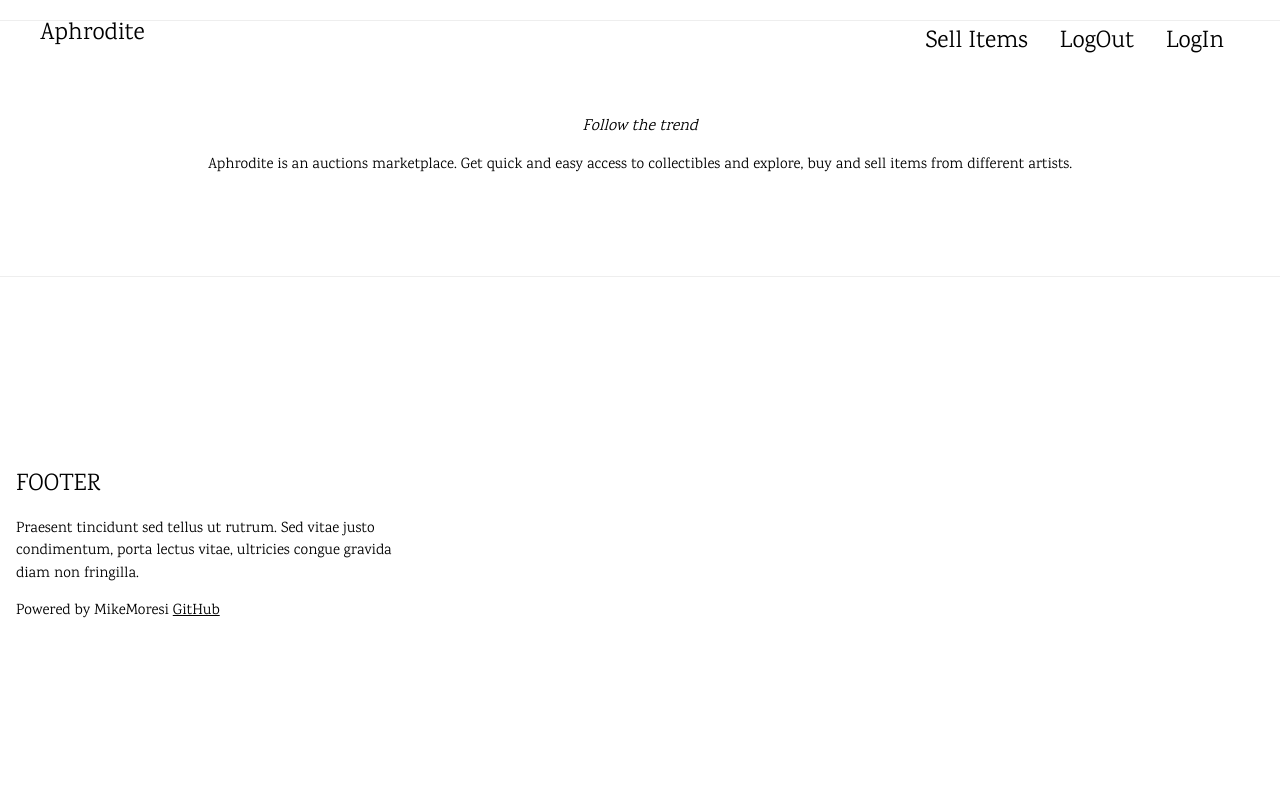
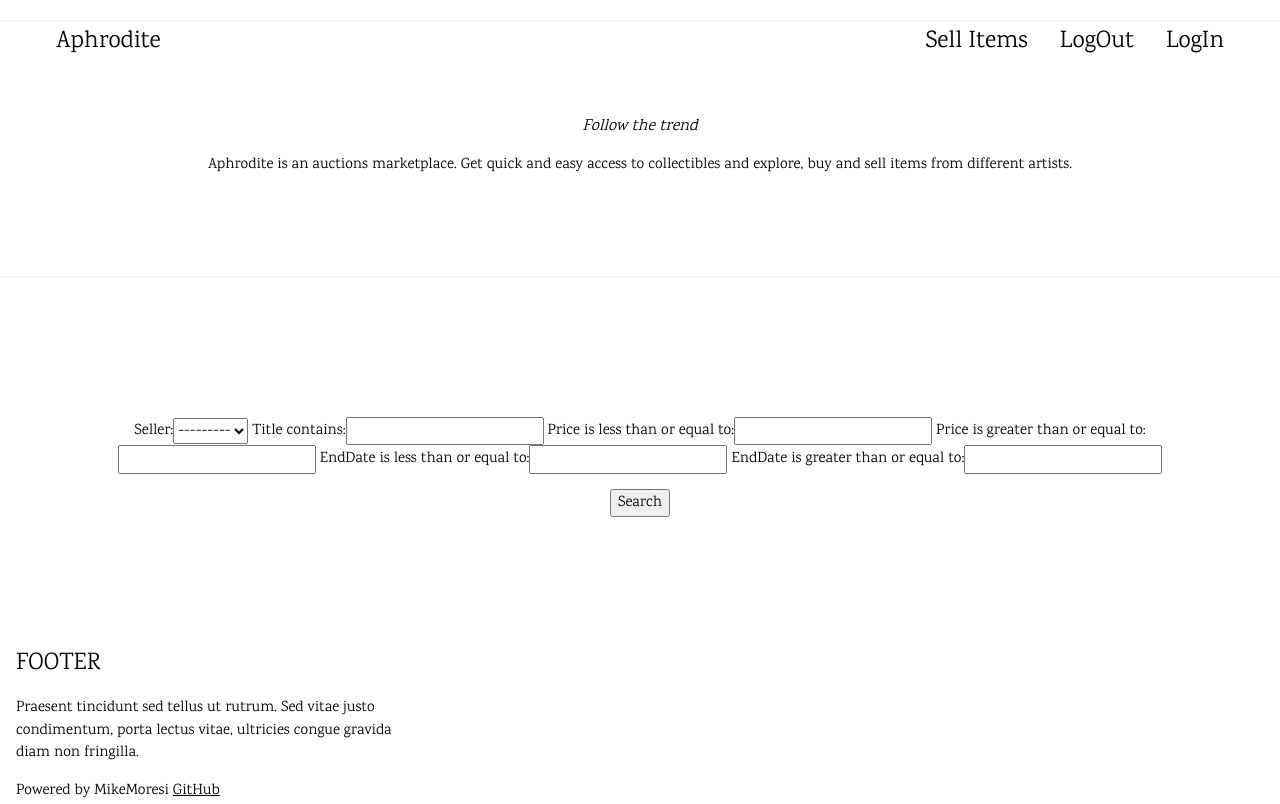
Before and after one commit to MikeMoresi/Aphrodite-AuctionApp-Ropsten, a Django app: page / in a window 1280 px wide. Shown: the top 804 px of the page. Before the commit the page ends 618 px from the top, so only its background shows below. Run offline with Django 3.2, Linux system fonts and the light colour scheme; data that the repository does not hold is empty; some libraries are stand-ins or nearby versions.

Commit message:
second commit

```diff
--- a/App/admin.py
+++ b/App/admin.py
@@ -1,6 +1,6 @@
 from django.contrib import admin
-from .models import Auctions
+from .models import Auction
 
 # Register your models here.
 
-admin.site.register(Auctions)
+admin.site.register(Auction)
--- /dev/null
+++ b/App/filters.py
@@ -0,0 +1,16 @@
+import django_filters
+from .models import *
+from django_filters import DateFilter, NumberFilter, CharFilter
+
+class AuctionFilter(django_filters.FilterSet):
+    title = CharFilter(field_name='title',lookup_expr='contains')
+    pricelte = NumberFilter(field_name='price',lookup_expr='lte')
+    pricegte = NumberFilter(field_name='price',lookup_expr='gte')
+    enddatelte = DateFilter(field_name='endDate',lookup_expr='lte')
+    enddategte = DateFilter(field_name='endDate',lookup_expr='gte')
+
+
+    class Meta:
+        model = Auction
+        exclude = ('active','image','hash','txId','lastBidder','descriptiveText','bid','publicDate','endDate','price','title')
+        fields = ('seller',)
--- a/App/templates/mainpage.html
+++ b/App/templates/mainpage.html
@@ -7,7 +7,7 @@
     <div class="w3-right w3-padding-16"><a href="{% url 'login' %}" onclick="w3_close()" class="w3-bar-item w3-button">LogIn</a></div>
     <div class="w3-right w3-padding-16"><a href="{% url 'logout' %}" onclick="w3_close()" class="w3-bar-item w3-button">LogOut</a></div>
     <div class="w3-right w3-padding-16"><a href="sell" onclick="w3_close()" class="w3-bar-item w3-button">Sell Items</a></div>
-    <div class="w3-left w3-padding-16">Aphrodite</div>
+    <div class="w3-left w3-padding-16"><a href="" class="w3-bar-item w3-button">Aphrodite</a></div>
     <div>
         {% if messages %}
             <ul class="messages">
@@ -31,20 +31,22 @@
 <hr>
 
 <!-- !PAGE CONTENT! -->
+
 <div class="w3-main w3-content w3-padding" style="max-width:1200px;margin-top:100px">
-
+<div>
+    <form method="get" class="w3-container w3-padding-32 w3-center">
+        {{myFilter.form}}
+        <p><button class="btn btn-primaty" type="submit">Search</button></p>
+    </form>
+</div>
   <!-- First Photo Grid-->
 
-      {% for obj in objects %}
+    {% for obj in objects %}
             <div class="w3-row-padding w3-padding-16 w3-quarter w3-margin-bottom">
-                    <h3>{{ obj.objectsName }}</h3>
+                    <h3>{{ obj.title }}</h3>
                     <img src="{{ obj.image.url}}" width="200" height="200">
                     <p>End Date: {{ obj.endDate }}</p>
-                    {% if obj.lastBidder == "" %}
-                    <p>Starting Price: {{ obj.startingPrice }} $</p>
-                    {%else%}
-                    <p>{{obj.lastBid}} $ from {{obj.lastBidder}}</p>
-                    {% endif %}
+                    <p>Price: {{ obj.price }} $</p>
                     <p>"{{obj.descriptiveText}}"</p>
                     <p>Seller: {{obj.seller}}</p>
                     <button type="submit" name="makeAnOffer"><a href="{{obj.get_url}}" style="text-decoration:none">Make an offer!</a></button>
--- a/App/templates/sell.html
+++ b/App/templates/sell.html
@@ -30,10 +30,13 @@
         {{ form.as_p }}
         <button type="submit" class="btn btn-primary">Save</button>
     </form>
+    <button type="submit"><a href="{% url 'mainpage' %}" style="text-decoration:none">Homepage</a></button>
+
 {% else %}
     <div class="w3-margin-left">
     <h2>OPS! You are not logged in</h2>
     <button type="submit"><a href="{% url 'login' %}" style="text-decoration:none">Login</a></button>
+
     </div>
 </div>
 {% endif %}
--- a/App/views.py
+++ b/App/views.py
@@ -3,9 +3,11 @@ from django.contrib.auth.forms import UserCreationForm
 from django.urls import reverse_lazy
 from django.views import generic
 from .forms import SellForms,BidForms
-from .models import Auctions
+from .models import Auction
 from django.contrib import messages
+from .filters import AuctionFilter
 import redis, datetime
+
 
 
 #redis
@@ -17,7 +19,7 @@ class SignUpView(generic.CreateView):
     template_name = 'registration/signup.html'
 
 def mainpage(request):
-    objects = Auctions.objects.filter(active=True).order_by('endDate')
+    objects = Auction.objects.filter(active=True).order_by('endDate')
     for obj in objects:
         if obj.endDate.replace(tzinfo=None) <= datetime.datetime.now():
             if obj.lastBidder is None:
@@ -28,7 +30,11 @@ def mainpage(request):
                 obj.auctionWinner()
                 #send to ropsten
                 obj.writeOnChain()
-    return render(request,'mainpage.html',{'objects':objects,})
+
+    myFilter = AuctionFilter(request.GET, queryset=objects)
+    objects = myFilter.qs
+
+    return render(request,'mainpage.html',{'objects':objects,'myFilter':myFilter})
 
 def sellView(request):
     if request.method == "POST":
@@ -48,7 +54,7 @@ def sellView(request):
 
 
 def bidView(request,pk):
-    auction = get_object_or_404(Auctions,pk=pk)
+    auction = get_object_or_404(Auction,pk=pk)
     user = request.user
     form = BidForms(request.POST)
     if request.method == 'POST':
@@ -60,10 +66,10 @@ def bidView(request,pk):
                 if float(bid) <= 0:
                     messages.error(request,'Invalid Offer')
                     return redirect(reverse('bid',kwargs={'pk':auction.pk}))
-                if float(bid) <= auction.lastBid or float(bid)<=auction.startingPrice:
+                if float(bid) <= auction.price:
                     messages.error(request, 'Your offer has to be greater than the current one!')
                     return redirect(reverse('bid', kwargs={'pk': auction.pk}))
-                if str(user) == auction.lastBidder:
+                if user == auction.lastBidder:
                     messages.error(request, 'You are already the higthest bidder!')
                     return redirect(reverse('bid', kwargs={'pk': auction.pk}))
                 if user == auction.seller:
@@ -72,11 +78,11 @@ def bidView(request,pk):
 
                 #save
                 messages.success(request,'Well done, your offer has been saved!')
-                auction.lastBidder = str(user)
-                auction.lastBid = bid
-                client.lpush('lBid', auction.lastBid, auction.lastBidder, str(pk))
+                auction.lastBidder = user
+                auction.price = bid
+                client.lpush('lBid', auction.price, str(auction.lastBidder), str(pk))
                 auction.save()
                 return redirect('mainpage')
         else:
             form = BidForms()
-    return render(request,'bid.html',{'form':form})
+    return render(request,'bid.html',{'form':form,'auction':auction})
--- a/Auctions/settings.py
+++ b/Auctions/settings.py
@@ -39,6 +39,7 @@ INSTALLED_APPS = [
     'django.contrib.staticfiles',
     'App',
     'crispy_forms',
+    'django_filters'
 ]
 
 MIDDLEWARE = [
--- a/requirements.txt
+++ b/requirements.txt
@@ -10,6 +10,7 @@ charset-normalizer==2.0.4
 cytoolz==0.11.0
 Django==3.2.7
 django-crispy-forms==1.12.0
+django-filter==2.4.0
 djangorestframework==3.12.4
 eth-abi==2.1.1
 eth-account==0.5.5
@@ -34,6 +35,7 @@ protobuf==3.17.3
 pycryptodome==3.10.1
 pyrsistent==0.18.0
 pytz==2021.1
+pywin32==301
 redis==3.5.3
 requests==2.26.0
 rlp==2.0.1
```
Also changed, not shown: App/forms.py (+5 -5 lines), App/models.py (+9 -11 lines), App/templates/bid.html (+16 -0 lines), App/migrations/0001_initial.py.
